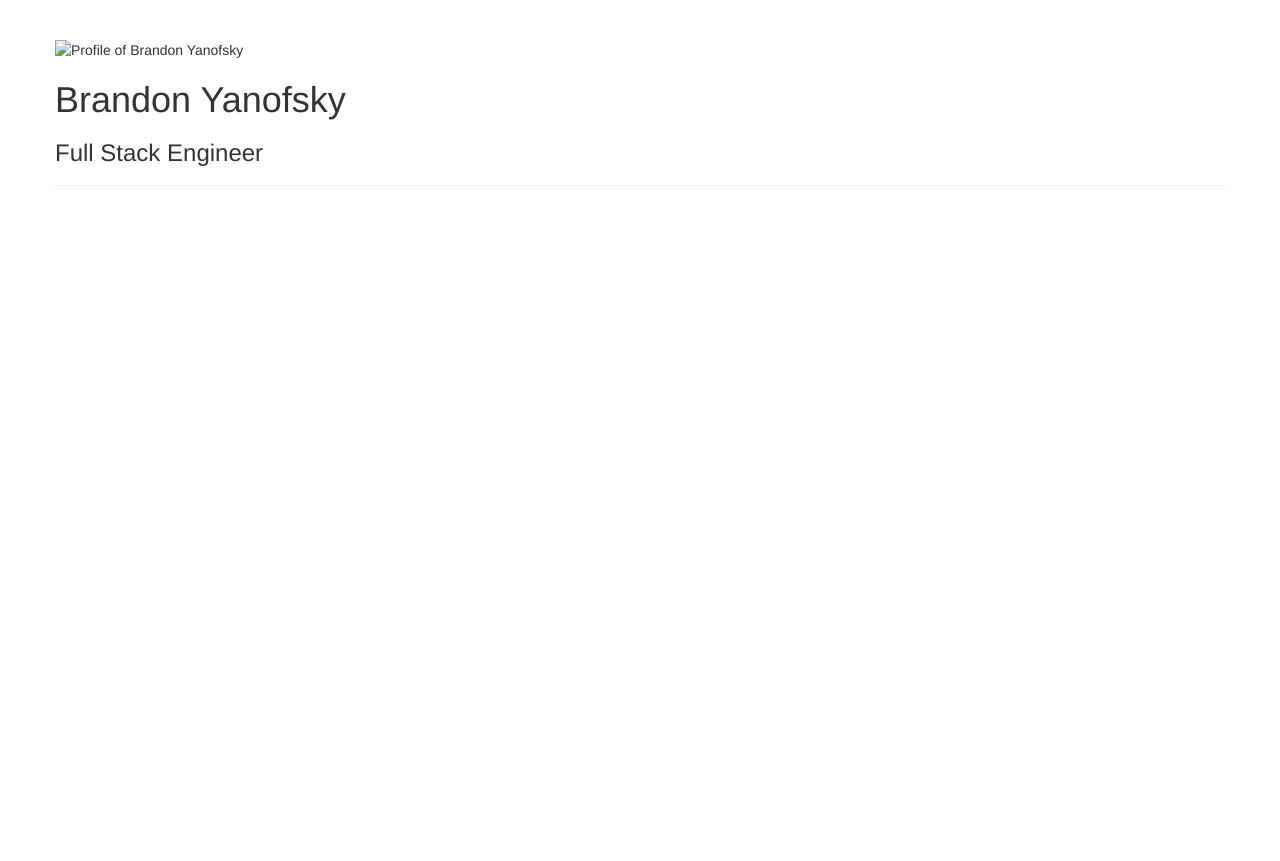
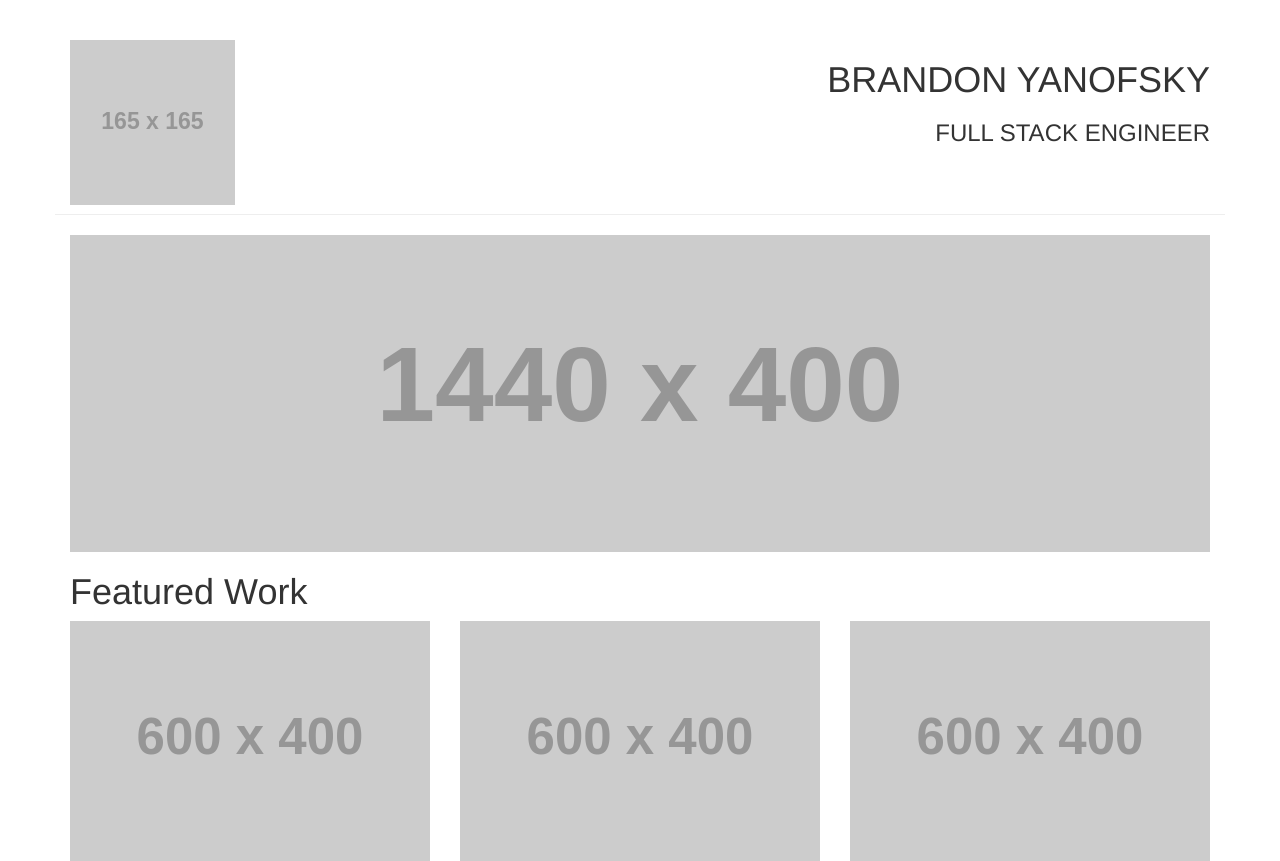
Before and after one commit to byanofsky/portfolio-udacity, a website: page src/index.html in a window 1280 px wide. Before the commit the page ends 800 px from the top, so only its background shows below. Drawn offline with Linux system fonts and the light colour scheme; files that its build step writes are made by us from their sources; placeholder pictures from the web are drawn by us.

Commit message:
Further HTML structure build

```diff
--- a/src/index.html
+++ b/src/index.html
@@ -18,14 +18,42 @@
     <![endif]-->
 </head>
 <body>
-    <section class="container">
+    <header class="container">
         <div class="page-header row">
-            <img src="" class="img-responsive" alt="Profile of Brandon Yanofsky">
-            <h1>Brandon Yanofsky</h1>
-            <h3>Full Stack Engineer</h3>
+            <div class="col-xs-2">
+                <img src="http://placehold.it/165x165" class="img-responsive" alt="Profile of Brandon Yanofsky">
+            </div>
+            <div class="col-xs-10 text-right text-uppercase">
+                <h1>Brandon Yanofsky</h1>
+                <h3>Full Stack Engineer</h3>
+            </div>
         </div>
-
-    </section>
+    </header>
+    <main class="container">
+        <div class="row">
+            <div class="col-md-12">
+                <img src="http://placehold.it/1440x400" class="img-responsive" alt="Screenshot of Main Project">
+            </div>
+        </div>
+        <section>
+            <div class="row">
+                <div class="col-md-12">
+                    <h1>Featured Work</h1>
+                </div>
+            </div>
+            <div class="row">
+                <div class="col-md-4">
+                    <img src="http://placehold.it/600x400" class="img-responsive" alt="Screenshot of Main Project">
+                </div>
+                <div class="col-md-4">
+                    <img src="http://placehold.it/600x400" class="img-responsive" alt="Screenshot of Main Project">
+                </div>
+                <div class="col-md-4">
+                    <img src="http://placehold.it/600x400" class="img-responsive" alt="Screenshot of Main Project">
+                </div>
+            </div>
+        </section>
+    </main>
 
 </body>
 </html>
```
